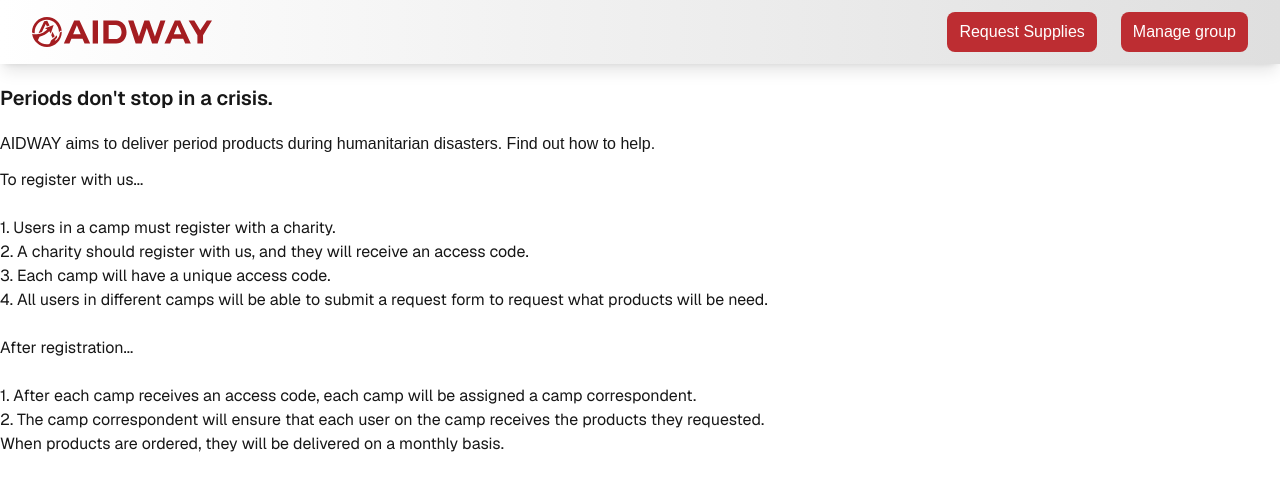
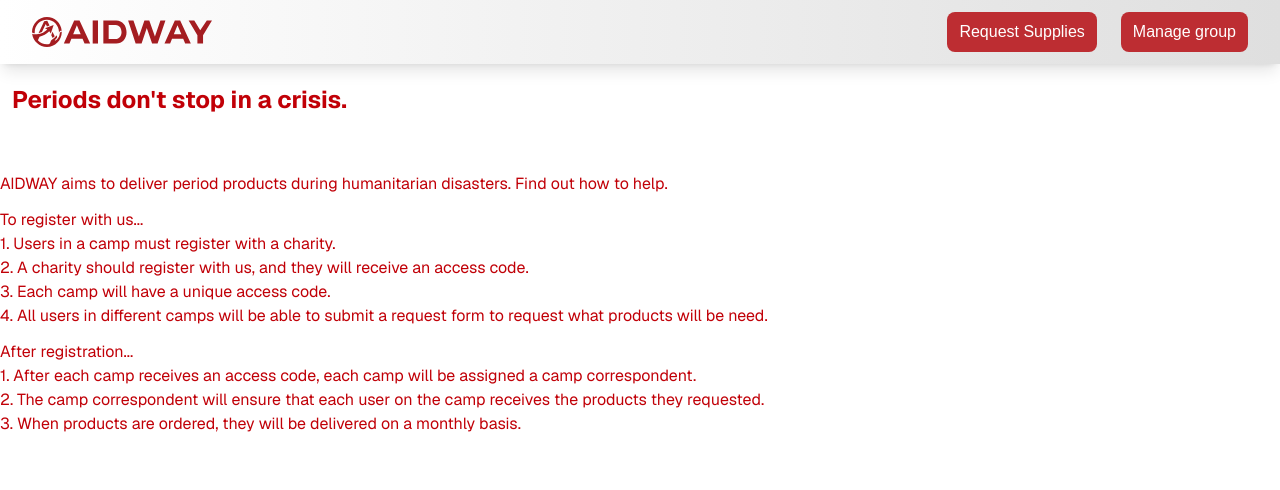
Before and after one commit to DylanMaxim/aidway, a Next.js app in the folder frontend/: page /user in a window 1280 px wide. Shown: the top 490 px of the page. Built offline with nearby package versions, Linux system fonts and the light colour scheme.

Commit message:
editing user dashboard

```diff
--- a/frontend/src/app/user/page.tsx
+++ b/frontend/src/app/user/page.tsx
@@ -9,22 +9,24 @@ export default function Home() {
 		<SuperButton name="Manage group" path="/group" variant={1}></SuperButton>
 	</></Navbar>
 
-	<h2 className="text-red py-5 rounded-lg font-sans font-semibold text-xl">Periods don't stop in a crisis.</h2>
-	<p>AIDWAY aims to deliver period products during humanitarian disasters. Find out how to help.</p>
+	<h1 className="text-red-700 py-5 rounded-lg font-sans font-bold text-2xl border-1-4 pl-3 mb-6">
+		Periods don't stop in a crisis.
+	</h1>
+	<p className="text-red-700 py-3 font-sans">AIDWAY aims to deliver period products during humanitarian disasters. Find out how to help.</p>
 
-	<p className="text-red py-3 rounded-lg font-sans text-base">To register with us...</p>
-	<ol className="text-red py-3 rounded-lg font-sans text-base">
+	<p className="text-red-700 rounded-lg font-sans text-base">To register with us...</p>
+	<ol className="text-red-700 rounded-lg font-sans text-base">
 		<li>1. Users in a camp must register with a charity.</li>
 		<li>2. A charity should register with us, and they will receive an access code.</li>
 		<li>3. Each camp will have a unique access code.</li>
 		<li>4. All users in different camps will be able to submit a request form to request what products will be need.</li>
 	</ol>
 
-	<p className="text-red py-3 rounded-lg font-sans text-base"> After registration...</p>
-	<ol className="text-red py-3 rounded-lg font-sans text-base">
+	<p className="text-red-700 pt-3 rounded-lg font-sans text-base"> After registration...</p>
+	<ol className="text-red-700 rounded-lg font-sans text-base">
 		<li>1. After each camp receives an access code, each camp will be assigned a camp correspondent.</li>
 		<li>2. The camp correspondent will ensure that each user on the camp receives the products they requested.</li>
-		<li>When products are ordered, they will be delivered on a monthly basis.</li>
+		<li>3. When products are ordered, they will be delivered on a monthly basis.</li>
 	</ol>
 
 </>
```
